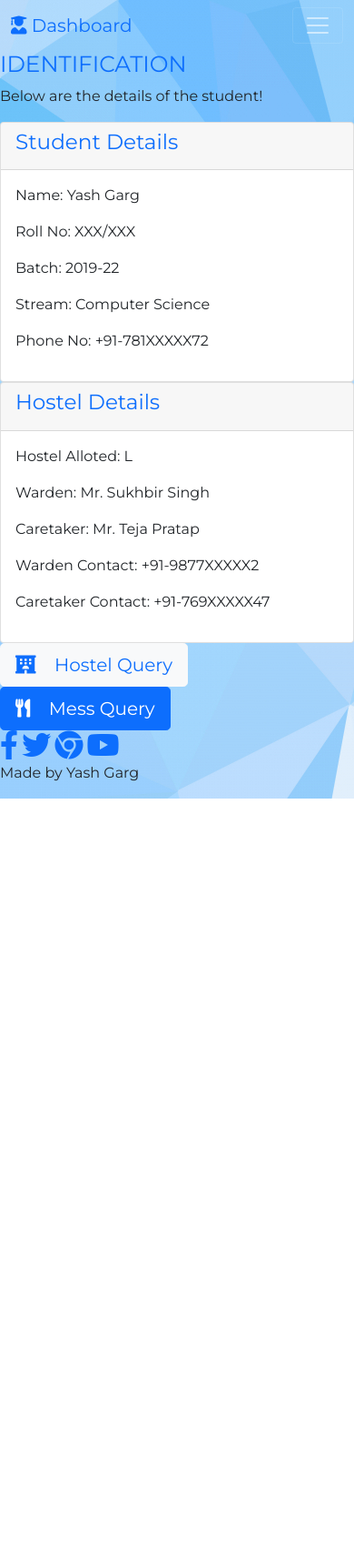
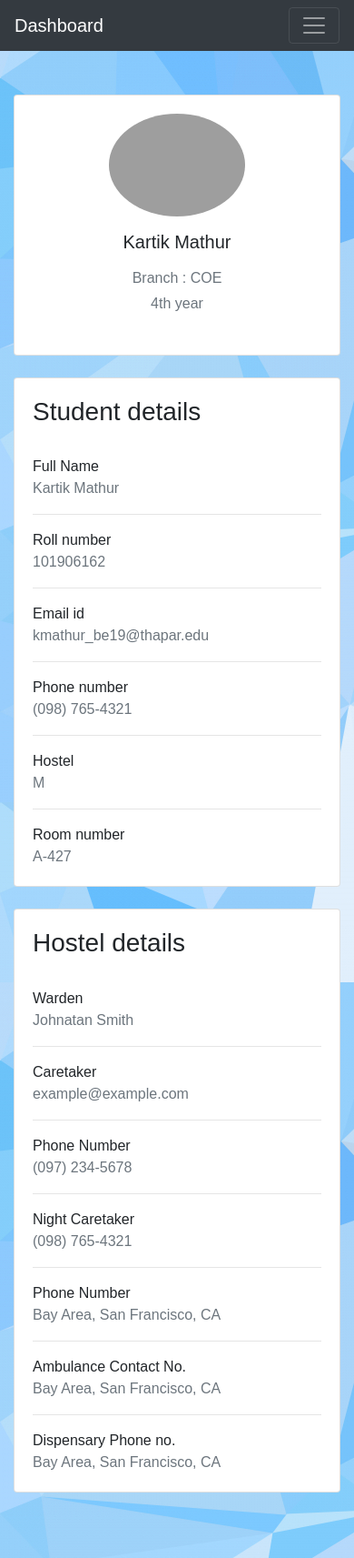
Before and after one commit to scaleptica/Hostel-management-system, a Flask app: page /home in a window 390 px wide. Shown: the whole page at 91% size. Before the commit the page ends 878 px from the top, so only its background shows below. Run offline with Flask 2, Linux system fonts and the light colour scheme; the visitor is signed in with stand-in values (Sample User, id 1); some libraries are stand-ins or nearby versions; grey boxes are pictures that could not be loaded.

Commit message:
Modifies the landing page

```diff
--- /dev/null
+++ b/templates/base.html
@@ -0,0 +1,53 @@
+<!DOCTYPE html>
+<html lang="en">
+<head>
+    <!-- Required meta tags -->
+    <meta charset="utf-8">
+    <meta name="viewport" content="width=device-width, initial-scale=1, shrink-to-fit=no">
+
+    <!-- Bootstrap CSS -->
+    <link rel="stylesheet" href="https://cdn.jsdelivr.net/npm/bootstrap@4.0.0/dist/css/bootstrap.min.css" integrity="sha384-Gn5384xqQ1aoWXA+058RXPxPg6fy4IWvTNh0E263XmFcJlSAwiGgFAW/dAiS6JXm" crossorigin="anonymous">
+
+    {% block title %}
+    <title></title>
+    {% endblock %}
+  </head>
+<body style="background-image: url('static/images/YyTLwz.jpg');font-family: 'Montserrat', sans-serif;">
+    <script src="https://code.jquery.com/jquery-3.2.1.slim.min.js" integrity="sha384-KJ3o2DKtIkvYIK3UENzmM7KCkRr/rE9/Qpg6aAZGJwFDMVNA/GpGFF93hXpG5KkN" crossorigin="anonymous"></script>
+    <script src="https://cdn.jsdelivr.net/npm/popper.js@1.12.9/dist/umd/popper.min.js" integrity="sha384-ApNbgh9B+Y1QKtv3Rn7W3mgPxhU9K/ScQsAP7hUibX39j7fakFPskvXusvfa0b4Q" crossorigin="anonymous"></script>
+    <script src="https://cdn.jsdelivr.net/npm/bootstrap@4.0.0/dist/js/bootstrap.min.js" integrity="sha384-JZR6Spejh4U02d8jOt6vLEHfe/JQGiRRSQQxSfFWpi1MquVdAyjUar5+76PVCmYl" crossorigin="anonymous"></script>
+
+    <nav class="navbar navbar-expand-lg navbar-dark bg-dark">
+  <a class="navbar-brand" href="#">Dashboard</a>
+  <button class="navbar-toggler" type="button" data-toggle="collapse" data-target="#navbarNav" aria-controls="navbarNav" aria-expanded="false" aria-label="Toggle navigation">
+    <span class="navbar-toggler-icon"></span>
+  </button>
+  <div class="collapse navbar-collapse" id="navbarNav">
+    <ul class="navbar-nav">
+      <li class="nav-item">
+        <a class="nav-link" href="#">Hostel</a>
+      </li>
+      <li class="nav-item">
+        <a class="nav-link" href="#">Mess</a>
+      </li>
+      <li class="nav-item">
+        <a class="nav-link" href="#">Contact Us</a>
+      </li>
+        <li class="nav-item">
+        <a class="nav-link" href="#">Hostel Query</a>
+      </li>
+        <li class="nav-item">
+        <a class="nav-link" href="#">Mess Query</a>
+      </li>
+      <li class="nav-item">
+        <a class="nav-link" href="{{ url_for('logout') }}" tabindex="-1">Logout</a>
+      </li>
+    </ul>
+  </div>
+</nav>
+
+{% block content %}
+
+{% endblock %}
+</body>
+</html>
--- a/templates/firstpage.html
+++ b/templates/firstpage.html
@@ -1,128 +1,179 @@
+{% extends "base.html" %}
 <!DOCTYPE html>
-
 <html lang="en">
 
 <head>
-    <meta charset="utf-8">
-    <meta name="viewport" content="width=device-width, initial-scale=1, shrink-to-fit=no">
-
-
-    <link href="https://cdn.jsdelivr.net/npm/bootstrap@5.1.3/dist/css/bootstrap.min.css" rel="stylesheet"
-        integrity="sha384-1BmE4kWBq78iYhFldvKuhfTAU6auU8tT94WrHftjDbrCEXSU1oBoqyl2QvZ6jIW3" crossorigin="anonymous">
-
-    <link href="https://fonts.googleapis.com/css?family=Montserrat:300,400,700,900|Ubuntu:400,700" rel="stylesheet">
-
-    <link rel="stylesheet" href="https://use.fontawesome.com/releases/v5.15.4/css/all.css"
-        integrity="sha384-DyZ88mC6Up2uqS4h/KRgHuoeGwBcD4Ng9SiP4dIRy0EXTlnuz47vAwmeGwVChigm" crossorigin="anonymous">
-
-    <link rel="stylesheet" href="./css/styles.css">
-
-    <title>Dashboard</title>
+    {% block title %}
+    <title>Home</title>
+    {% endblock %}
 </head>
 
-<body style="background-image: url('images/YyTLwz.jpg'); font-family: 'Montserrat', sans-serif;">
+{%block content %}
+<section id="detailing">
 
-    <section id="title">
+<section style>
+  <div class="container py-5">
+<!--    <div class="row">-->
+<!--      <div class="col">-->
+<!--        <nav aria-label="breadcrumb" class="bg-light rounded-3 p-3 mb-4">-->
+<!--          <ol class="breadcrumb mb-0">-->
+<!--            <li class="breadcrumb-item"><a href="#">Home</a></li>-->
+<!--            <li class="breadcrumb-item"><a href="#">User</a></li>-->
+<!--            <li class="breadcrumb-item active" aria-current="page">User Profile</li>-->
+<!--          </ol>-->
+<!--        </nav>-->
+<!--      </div>-->
+<!--    </div>-->
 
-        <div class="container-fluid">
-            <nav class="navbar navbar-expand-lg navbar-dark">
-                <a class="navbar-brand" style="color: #0d6efd;" href="firstpage.html"><i class="fas fa-user-graduate"></i> Dashboard</a>
-                <button class="navbar-toggler" type="button" data-bs-toggle="collapse"
-                    data-bs-target="#navbarSupportedContent" aria-controls="navbarSupportedContent"
-                    aria-expanded="false" aria-label="Toggle navigation">
-                    <span class="navbar-toggler-icon"></span>
-                </button>
-                <div class="collapse navbar-collapse" id="navbarSupportedContent">
-                    <ul class="navbar-nav me-auto mb-2 mb-lg-0">
-                        <li class="nav-item">
-                            <a class="nav-link" style="color: #0d6efd;" href="hostel.html">Hostel</a>
-                        </li>
-                        <li class="nav-item">
-                            <a class="nav-link" style="color: #0d6efd;" href="mess.html">Mess</a>
-                        </li>
-                        <li class="nav-item">
-                            <a class="nav-link" style="color: #0d6efd;" href="https://www.thapar.edu/pages/contactus">Contact Us</a>
-                        </li>
-                        <li class="nav-item">
-                            <a class="nav-link" style="color: #0d6efd;" href="{{url_for('logout')}}">Logout</a>
-                        </li>
-                    </ul>
-                </div>
-            </nav>
+    <div class="row">
+      <div class="col-lg-4">
+        <div class="card mb-4">
+          <div class="card-body text-center">
+            <img src="https://mdbcdn.b-cdn.net/img/Photos/new-templates/bootstrap-chat/ava3.webp" alt="avatar"
+              class="rounded-circle img-fluid" style="width: 150px;">
+            <h5 class="my-3">Kartik Mathur</h5>
+            <p class="text-muted mb-1">Branch : COE</p>
+            <p class="text-muted mb-4">4th year</p>
+          </div>
         </div>
-    </section>
+      </div>
 
-    <section id="detailing">
-
-        <h2 class="section-heading" style="color: #0d6efd;">IDENTIFICATION</h2>
-        <p>Below are the details of the student!</p>
-
-        <div class="row">
-
-            <div class="col-lg-6 col-md-6">
-                <div class="card">
-                    <div class="card-header">
-                        <h3 class="info" style="color: #0d6efd;">Student Details</h3>
-                    </div>
-                    <div class="card-body">
-                        <p>Name: Yash Garg</p>
-                        <p>Roll No: XXX/XXX</p>
-                        <p>Batch: 2019-22</p>
-                        <p>Stream: Computer Science</p>
-                        <p>Phone No: +91-781XXXXX72</p>
-                    </div>
-                </div>
+      <div class="col-lg-8">
+        <div class="card mb-4">
+          <div class="card-body">
+               <h3>Student details</h3>
+              <br>
+            <div class="row">
+              <div class="col-sm-3">
+                <p class="mb-0">Full Name</p>
+              </div>
+              <div class="col-sm-9">
+                <p class="text-muted mb-0">Kartik Mathur</p>
+              </div>
+            </div>
+            <hr>
+            <div class="row">
+              <div class="col-sm-3">
+                <p class="mb-0">Roll number</p>
+              </div>
+              <div class="col-sm-9">
+                <p class="text-muted mb-0">101906162</p>
+              </div>
+            </div>
+            <hr>
+            <div class="row">
+              <div class="col-sm-3">
+                <p class="mb-0">Email id</p>
+              </div>
+              <div class="col-sm-9">
+                <p class="text-muted mb-0">kmathur_be19@thapar.edu</p>
+              </div>
+            </div>
+            <hr>
+            <div class="row">
+              <div class="col-sm-3">
+                <p class="mb-0">Phone number</p>
+              </div>
+              <div class="col-sm-9">
+                <p class="text-muted mb-0">(098) 765-4321</p>
+              </div>
+            </div>
+            <hr>
+            <div class="row">
+              <div class="col-sm-3">
+                <p class="mb-0">Hostel</p>
+              </div>
+              <div class="col-sm-9">
+                <p class="text-muted mb-0">M</p>
+              </div>
             </div>
 
-            <div class="col-lg-6 col-md-6">
-                <div class="card">
-                    <div class="card-header">
-                        <h3 class="info" style="color: #0d6efd;">Hostel Details</h3>
-                    </div>
-                    <div class="card-body">
-                        <p>Hostel Alloted: L</p>
-                        <p>Warden: Mr. Sukhbir Singh</p>
-                        <p>Caretaker: Mr. Teja Pratap</p>
-                        <p>Warden Contact: +91-9877XXXXX2</p>
-                        <p>Caretaker Contact: +91-769XXXXX47</p>
-                    </div>
-                </div>
+              <hr>
+            <div class="row">
+              <div class="col-sm-3">
+                <p class="mb-0">Room number</p>
+              </div>
+              <div class="col-sm-9">
+                <p class="text-muted mb-0">A-427</p>
+              </div>
             </div>
-        </div>
-    </section>
 
-    <section id="cta">
-
-        <div class="directing row">
-            <div class="col-lg-6">
-                <a href="hostel.html">
-                    <button type="button" class="btn btn-light btn-lg download-button" style="color: #0d6efd;"><i class="fas fa-hotel"></i> &ensp; Hostel Query</button>
-                </a>
-            </div>
-            <div class="col-lg-6">
-                <a href="mess.html">
-                    <button type="button" class="btn btn-primary btn-lg download-button"><i class="fas fa-utensils"></i> &ensp; Mess Query</button>
-                </a>
-            </div>
+          </div>
         </div>
 
-    </section>
+          <div class="card mb-4">
+          <div class="card-body">
+               <h3>Hostel details</h3>
+              <br>
+            <div class="row">
+              <div class="col-sm-3">
+                <p class="mb-0">Warden</p>
+              </div>
+              <div class="col-sm-9">
+                <p class="text-muted mb-0">Johnatan Smith</p>
+              </div>
+            </div>
+            <hr>
+            <div class="row">
+              <div class="col-sm-3">
+                <p class="mb-0">Caretaker</p>
+              </div>
+              <div class="col-sm-9">
+                <p class="text-muted mb-0">example@example.com</p>
+              </div>
+            </div>
+            <hr>
+            <div class="row">
+              <div class="col-sm-3">
+                <p class="mb-0">Phone Number</p>
+              </div>
+              <div class="col-sm-9">
+                <p class="text-muted mb-0">(097) 234-5678</p>
+              </div>
+            </div>
+            <hr>
+            <div class="row">
+              <div class="col-sm-3">
+                <p class="mb-0">Night Caretaker</p>
+              </div>
+              <div class="col-sm-9">
+                <p class="text-muted mb-0">(098) 765-4321</p>
+              </div>
+            </div>
+            <hr>
+            <div class="row">
+              <div class="col-sm-3">
+                <p class="mb-0">Phone Number</p>
+              </div>
+              <div class="col-sm-9">
+                <p class="text-muted mb-0">Bay Area, San Francisco, CA</p>
+              </div>
+            </div>
+              <hr>
+            <div class="row">
+              <div class="col-sm-3">
+                <p class="mb-0">Ambulance Contact No.</p>
+              </div>
+              <div class="col-sm-9">
+                <p class="text-muted mb-0">Bay Area, San Francisco, CA</p>
+              </div>
+            </div>
+              <hr>
+            <div class="row">
+              <div class="col-sm-3">
+                <p class="mb-0">Dispensary Phone no.</p>
+              </div>
+              <div class="col-sm-9">
+                <p class="text-muted mb-0">Bay Area, San Francisco, CA</p>
+              </div>
+            </div>
+          </div>
+        </div>
+      </div>
+    </div>
+  </div>
+</section>
 
-    <footer id="footer">
-
-        <div>
-            <a href="https://www.facebook.com/officialTIET/"><i class="fab fa-facebook-f fa-2x social-icon"></i></a>
-            <a href="https://twitter.com/TIETofficial?ref_src=twsrc%5Egoogle%7Ctwcamp%5Eserp%7Ctwgr%5Eauthor"><i class="fab fa-twitter fa-2x social-icon"></i></a>
-            <a href="https://www.thapar.edu/"><i class="fab fa-chrome fa-2x social-icon"></i></a>
-            <a href="https://www.youtube.com/channel/UCybEMnvVQqGi80wfAd1F8oA"><i
-                    class="fab fa-youtube fa-2x social-icon"></i></a>
-            <p>Made by Yash Garg</p>
-        </div>
-    </footer>
-
-    <script src="https://cdn.jsdelivr.net/npm/bootstrap@5.1.3/dist/js/bootstrap.bundle.min.js"
-        integrity="sha384-ka7Sk0Gln4gmtz2MlQnikT1wXgYsOg+OMhuP+IlRH9sENBO0LRn5q+8nbTov4+1p" crossorigin="anonymous">
-    </script>
-</body>
+{% endblock %}
 
 </html>
```
Also changed, not shown: templates/login.html (+0 -46 lines).
